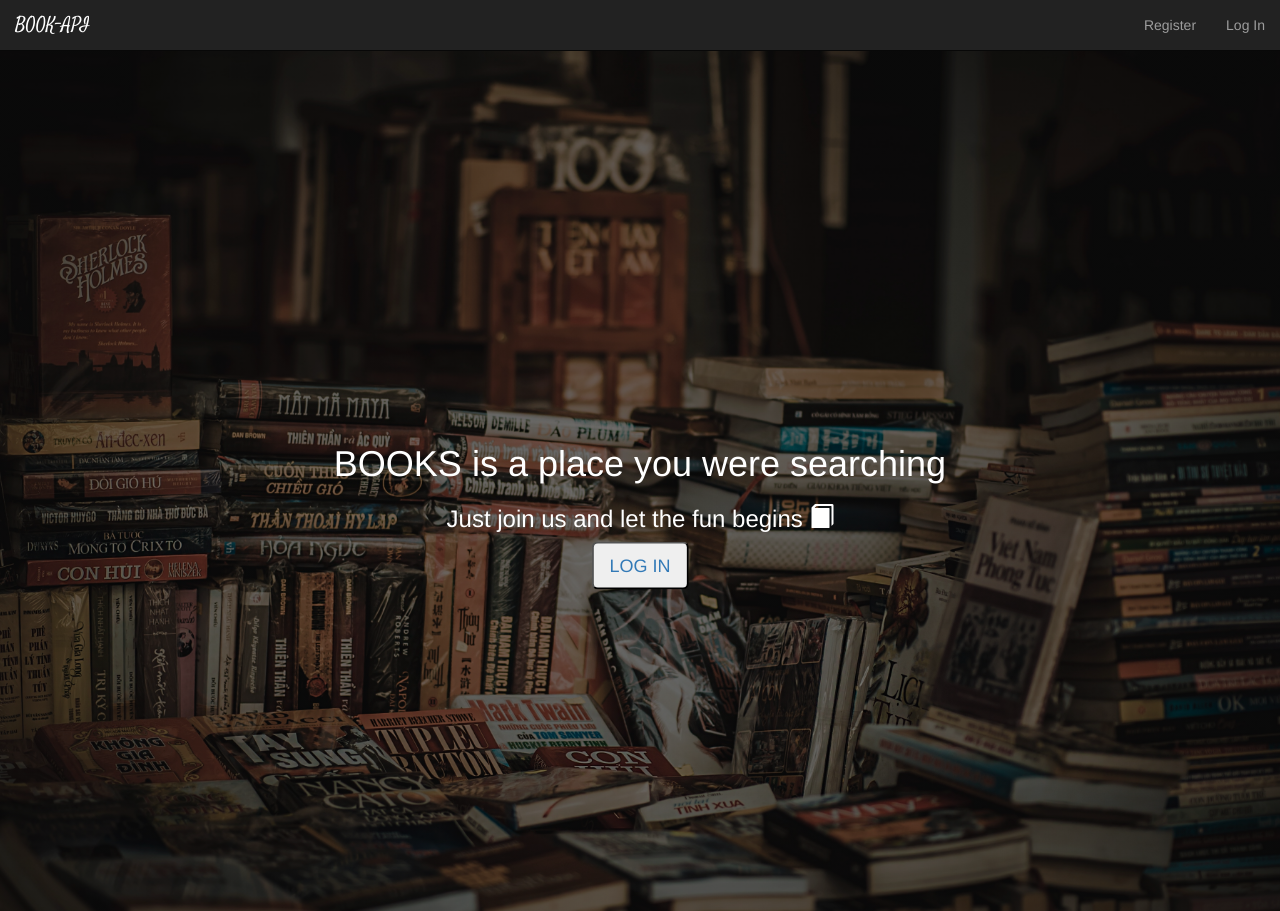
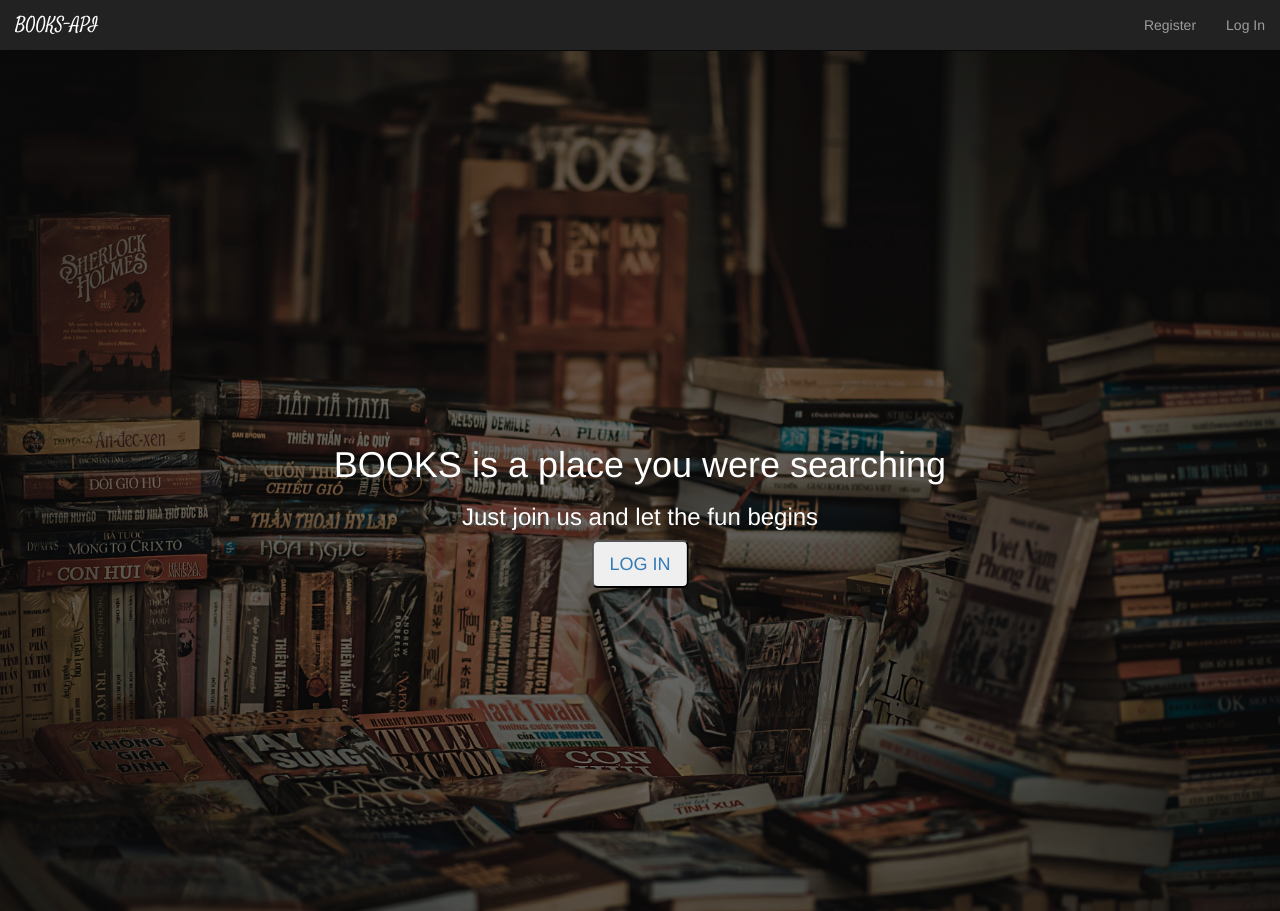
Before and after one commit to balsa-lazarevic/caki, a Flask app: page /home in a window 1280 px wide. Run offline with Flask 2, Linux system fonts and the light colour scheme; some libraries are stand-ins or nearby versions.

Commit message:
Code refactoring

```diff
--- a/templates/base.html
+++ b/templates/base.html
@@ -22,7 +22,7 @@
                     <span class="icon-bar"></span>
                     <span class="icon-bar"></span>
                 </button>
-                <a class="navbar-brand" href="{{ url_for('home') }}">BOOK-API</a>
+                <a class="navbar-brand" href="{{ url_for('home') }}">BOOKS-API</a>
             </div>
             <div class="collapse navbar-collapse" id="topNavBar1">
                 <ul class="nav navbar-nav navbar-right">
@@ -35,7 +35,7 @@
     <div class="hero-image">
       <div class="hero-text">
             <h1>BOOKS is a place you were searching</h1>
-            <h3>Just join us and let the fun begins <span class="glyphicon glyphicon-book" aria-hidden="true"></span></h3>
+            <h3>Just join us and let the fun begins </h3>
           <a href="{{ url_for('login') }}"><button class="btn-lg">LOG IN</button></a>
       </div>
     </div>
```
